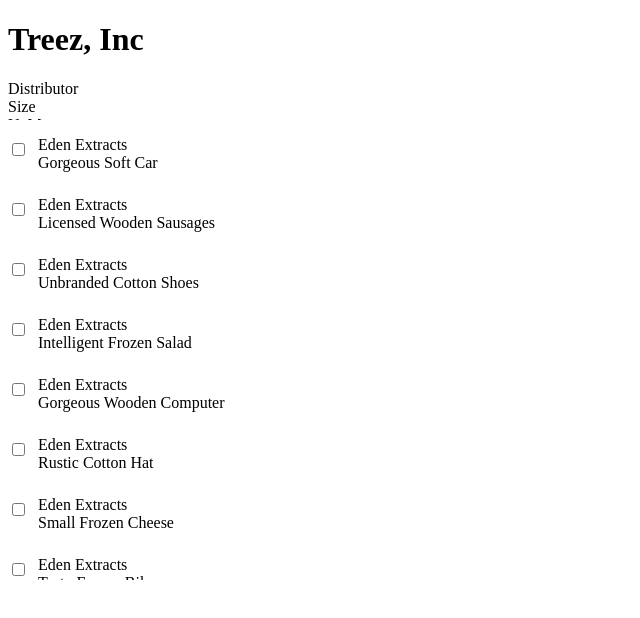
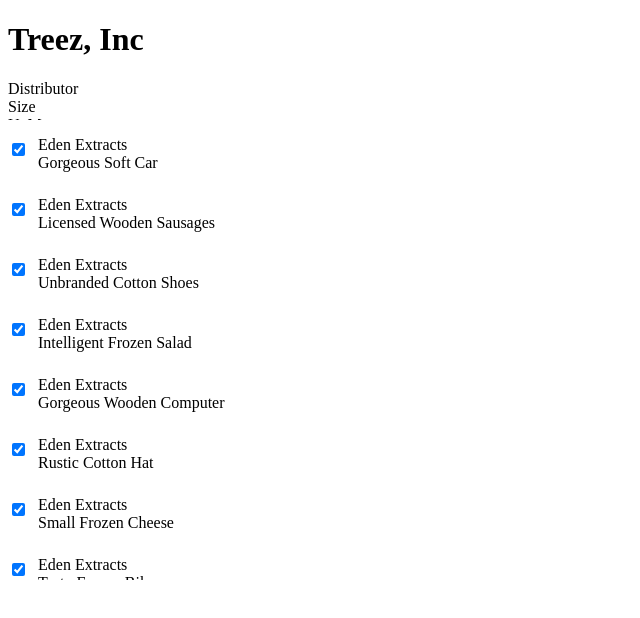
Before and after one commit to spraguejdev/treez-inc, a React app: page / in a window 1280 px wide. Shown: the top 618 px of the page, without its empty margins (0-640 px from the left). Built offline with nearby package versions, Linux system fonts and the light colour scheme; the HTML template or start-up script is replaced by a standard one.

Commit message:
House Keeping

```diff
--- a/client/src/components/ProductTable.jsx
+++ b/client/src/components/ProductTable.jsx
@@ -5,24 +5,13 @@
   Column,
   Index,
   Table,
-  TableProps,
-  TableRowProps,
-  WindowScroller,
   defaultTableRowRenderer,
   SortDirection
 } from 'react-virtualized';
+import { SortableContainer, SortableElement } from 'react-sortable-hoc';
+import Checkbox from './Checkbox.jsx';
 
-import {
-  SortableContainer,
-  SortableElement,
-  SortEnd,
-  SortEndHandler,
-  SortEvent
-} from 'react-sortable-hoc';
-
-import Checkbox from './Checkbox.jsx';
-import { defaultRowRenderer } from 'react-virtualized/dist/commonjs/Table';
-
+// Initialize react-sortable-hox
 const SortableTable = SortableContainer(props => <Table {...props} />);
 
 const SortableRow = SortableElement(props => defaultTableRowRenderer(props));
@@ -30,8 +19,6 @@
 const sortableRowRenderer = props => {
   return <SortableRow {...props} />;
 };
-
-// Generate a random integer to use for dummy data
 
 class ProductTable extends React.Component {
   constructor(props, context) {
@@ -42,31 +29,21 @@
       sortBy: 'packageLabel',
       sortDirection: SortDirection.DESC,
       sortedList: [],
-      checkedItems: {},
-      rowData: {},
       dataKeys: 0
     };
 
-    this._renderDistributor = this._renderDistributor.bind(this);
-    this._renderAssign = this._renderAssign.bind(this);
+    this._renderDistributorColumn = this._renderDistributorColumn.bind(this);
+    this._renderUnitsColumn = this._renderUnitsColumn.bind(this);
+    this._renderAssignColumn = this._renderAssignColumn.bind(this);
     this._sort = this._sort.bind(this);
     this._rowRenderer = this._rowRenderer.bind(this);
+    this._headerRowRenderer = this._headerRowRenderer.bind(this);
     this._getItem = this._getItem.bind(this);
-    this._handleCheckboxChange = this._handleCheckboxChange.bind(this);
   }
 
   componentDidMount() {
     const list = this._getDefaultItems();
-    const checkedItems = this._getDefaultCheckedItems(list);
-    this.setState({ sortedList: list, checkedItems: checkedItems });
-  }
-
-  _getDefaultCheckedItems(list) {
-    const checkedItems = this.state.checkedItems;
-    list.forEach(item => {
-      checkedItems[item.packageLabel] = false;
-    });
-    return checkedItems;
+    this.setState({ sortedList: list });
   }
 
   _getDefaultItems() {
@@ -94,21 +71,18 @@
       action: 'fas fa-ellipsis-v'
     });
 
-    for (let i = 0, l = 10; i < l; i++) {
+    for (let i = 0, l = 1000; i < l; i++) {
       list.push(generateRandomItem(i));
     }
     return list;
   }
 
-  _renderDistributor(data = TableCellProps) {
+  _renderDistributorColumn(data = TableCellProps) {
     const { distributor, productName, icon, packageLabel } = data.rowData;
+
     return (
       <div data-key="0">
-        <Checkbox
-          name={packageLabel}
-          checked={this.state.checkedItems[packageLabel]}
-          onChange={this._handleCheckboxChange}
-        />
+        <Checkbox style="checkbox-row-style" name={packageLabel} />
         <div>
           <p className="distributor">
             <i className={icon} style={{ float: 'left', fontSize: '20px', paddingTop: '3px' }}></i>
@@ -121,7 +95,7 @@
     );
   }
 
-  _renderUnits(data = TableCellProps) {
+  _renderUnitsColumn(data = TableCellProps) {
     const { units, packageLabel, key, style } = data.rowData;
     const index = data.rowIndex;
     let rowData = data.parent.props.sortedList[index];
@@ -136,18 +110,26 @@
           }}
           placeholder={units}
           name={packageLabel}
-          style={style}
         />
       </div>
     );
   }
 
-  _renderAssign(data = TableCellProps) {
+  _renderAssignColumn(data = TableCellProps) {
     const { action } = data.rowData;
     return (
       <div>
         <i className="fas fa-sort" style={{ paddingRight: '20px' }}></i>
         <i className={action} style={{ paddingRight: '10px' }}></i>
+      </div>
+    );
+  }
+
+  _headerRowRenderer(props) {
+    const { className, columns, style } = props;
+    return (
+      <div className={className} role="row" style={style}>
+        {columns}
       </div>
     );
   }
@@ -160,45 +142,10 @@
     this.setState({ sortBy, sortDirection, sortedList });
   }
 
-  _handleCheckboxChange(e) {
-    let item = e.target.name;
-    let isChecked = e.target.checked;
-    let prevCheckedItems = this.state.checkedItems;
-    prevCheckedItems.item = isChecked;
-    this.setState({ checkedItems: prevCheckedItems });
-    (() => {
-      // this.tableRef.forceUpdateGrid();
-    })();
-    // console.log(this.tableRef.forceUpdateGrid());
-  }
-
-  // _rowRenderer(props) {
-  //   var style = '';
-  //   if (this.state.dataKeys > -1 && this.state.dataKeys < 3) {
-  //     this.state.dataKeys++;
-  //   } else {
-  //     this.state.dataKeys = 0;
-  //   }
-  //   var temp = this.state.dataKeys.toString();
-  //   if (temp === '0') {
-  //     style = 'border-one';
-  //   } else if (temp === '1') {
-  //     style = 'border-two';
-  //   } else if (temp === '2') {
-  //     style = 'border-three';
-  //   } else {
-  //     style = 'border-four';
-  //   }
-  //   return (
-  //     <div key={props.key} className={style} data-key={this.state.dataKeys}>
-  //       {defaultTableRowRenderer(props)}
-  //     </div>
-  //   );
-  // }
-
   _rowRenderer(props) {
     return defaultTableRowRenderer(props);
   }
+
   render() {
     return (
       <div className="container">
@@ -225,33 +172,41 @@
               <Column
                 dataKey="distributor"
                 label="Distributor"
-                cellRenderer={this._renderDistributor}
+                cellRenderer={this._renderDistributorColumn}
                 width={width * 0.6}
+                disableSort={true}
               />
-              <Column width={width * 0.15} label="Size" dataKey="size" />
-              <Column width={width * 0.15} label="UoM" dataKey="uom" />
+              <Column width={width * 0.15} label="Size" dataKey="size" disableSort={true} />
+              <Column width={width * 0.15} label="UoM" dataKey="uom" disableSort={true} />
               <Column
                 width={width * 0.55}
                 label="Package Label"
                 dataKey="packageLabel"
                 disableSort={false}
               />
-              <Column width={width * 0.3} label="Discount" dataKey="discount" />
-              <Column width={width * 0.3} label="Fees" dataKey="fees" />
-              <Column width={width * 0.3} label="Price" dataKey="price" />
-              <Column width={width * 0.3} label="Base Cost" dataKey="baseCost" />
+              <Column width={width * 0.3} label="Discount" dataKey="discount" disableSort={true} />
+              <Column width={width * 0.3} label="Fees" dataKey="fees" disableSort={true} />
+              <Column width={width * 0.3} label="Price" dataKey="price" disableSort={true} />
+              <Column width={width * 0.3} label="Base Cost" dataKey="baseCost" disableSort={true} />
               <Column
                 width={width * 0.2}
                 label="Units"
                 dataKey="units"
-                cellRenderer={this._renderUnits}
+                cellRenderer={this._renderUnitsColumn}
+                disableSort={true}
               />
-              <Column width={width * 0.35} label="Total Cost" dataKey="totalCost" />
+              <Column
+                width={width * 0.35}
+                label="Total Cost"
+                dataKey="totalCost"
+                disableSort={true}
+              />
               <Column
                 width={width * 0.2}
                 label="Action"
                 dataKey="action"
-                cellRenderer={this._renderAssign}
+                cellRenderer={this._renderAssignColumn}
+                disableSort={true}
               />
             </SortableTable>
           )}
```
